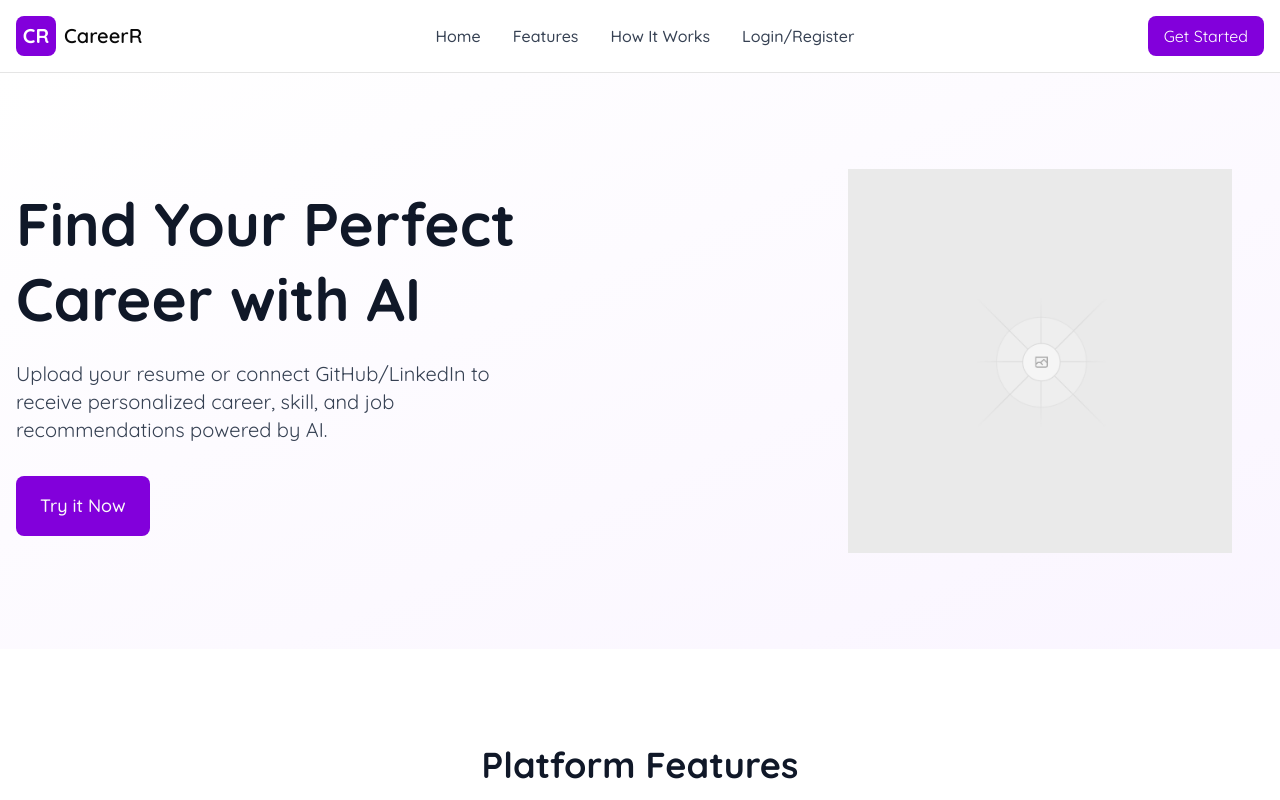
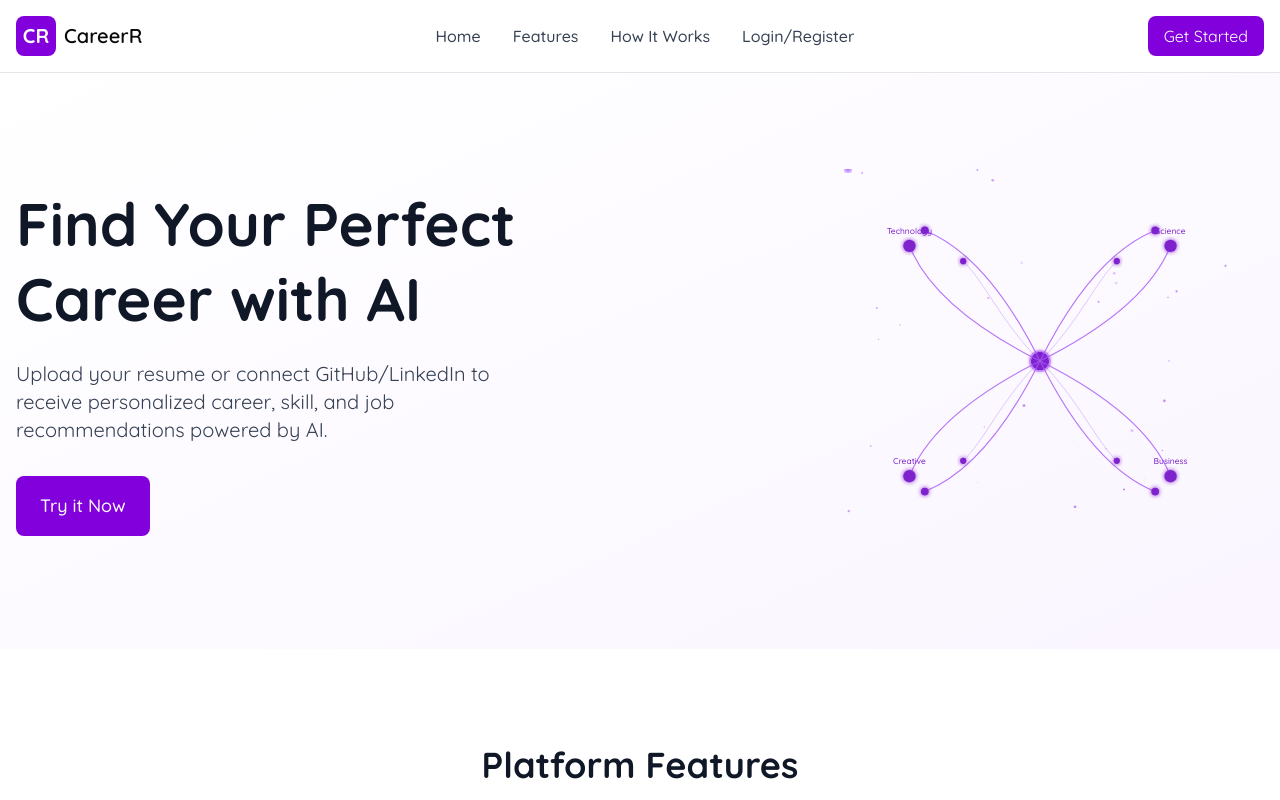
Before and after one commit to Sugat-Ghimire/career_recommendation_platform, a Next.js app: page / in a window 1280 px wide. Shown: the top 800 px of the page. Built offline with nearby package versions, Linux system fonts and the light colour scheme.

Commit message:
added animations to the hero section and done some basic upgrades

```diff
--- /dev/null
+++ b/components/animations/BrainNetworkAnimation.tsx
@@ -0,0 +1,286 @@
+"use client";
+
+import { useState, useEffect } from "react";
+import { motion } from "framer-motion";
+
+interface Point {
+  x: number;
+  y: number;
+}
+
+interface Path {
+  d: string;
+  delay: number;
+  duration: number;
+}
+
+interface Node {
+  cx: number;
+  cy: number;
+  r: number;
+  label: string;
+  delay: number;
+}
+
+interface BackgroundNeuron {
+  cx: number;
+  cy: number;
+  r: number;
+  duration: number;
+  delay: number;
+}
+
+interface Particle {
+  path: string;
+  duration: number;
+  delay: number;
+}
+
+export default function BrainNetworkAnimation() {
+  const [mounted, setMounted] = useState(false);
+
+  useEffect(() => {
+    setMounted(true);
+  }, []);
+
+  if (!mounted) return null;
+
+  const core: Point = { x: 250, y: 250 };
+
+  const paths: Path[] = [
+    { d: "M250,250 C150,200 100,150 80,100", delay: 0.2, duration: 1.5 },
+    { d: "M250,250 C350,200 400,150 420,100", delay: 0.3, duration: 2 },
+    { d: "M250,250 C150,300 100,350 80,400", delay: 0.6, duration: 1.5 },
+    { d: "M250,250 C350,300 400,350 420,400", delay: 0.8, duration: 1.5 },
+    { d: "M250,250 C200,150 150,100 100,80", delay: 1, duration: 1.5 },
+    { d: "M250,250 C300,150 350,100 400,80", delay: 1.2, duration: 1.5 },
+    { d: "M250,250 C200,350 150,400 100,420", delay: 1.3, duration: 1.5 },
+    { d: "M250,250 C300,350 350,400 400,420", delay: 1.6, duration: 1.5 },
+  ];
+
+  const secondaryPaths: Path[] = [
+    { d: "M250,250 C200,200 180,150 150,120", delay: 0.3, duration: 2 },
+    { d: "M250,250 C300,200 320,150 350,120", delay: 0.4, duration: 2 },
+    { d: "M250,250 C200,300 180,350 150,380", delay: 0.7, duration: 2 },
+    { d: "M250,250 C300,300 320,350 350,380", delay: 0.8, duration: 2 },
+  ];
+
+  const nodes: Node[] = [
+    { cx: 80, cy: 100, r: 8, label: "Technology", delay: 1.8 },
+    { cx: 420, cy: 100, r: 8, label: "Science", delay: 2 },
+    { cx: 80, cy: 400, r: 8, label: "Creative", delay: 2.2 },
+    { cx: 420, cy: 400, r: 8, label: "Business", delay: 2.4 },
+    { cx: 100, cy: 80, r: 5, label: "", delay: 2.6 },
+    { cx: 400, cy: 80, r: 5, label: "", delay: 2.8 },
+    { cx: 100, cy: 420, r: 5, label: "", delay: 3 },
+    { cx: 400, cy: 420, r: 5, label: "", delay: 3.2 },
+    // Nodes for secondary paths
+    { cx: 150, cy: 120, r: 4, label: "", delay: 2.5 },
+    { cx: 350, cy: 120, r: 4, label: "", delay: 2.7 },
+    { cx: 150, cy: 380, r: 4, label: "", delay: 2.9 },
+    { cx: 350, cy: 380, r: 4, label: "", delay: 3.1 },
+  ];
+
+  const allPaths = [...paths, ...secondaryPaths];
+  const particles: Particle[] = allPaths.flatMap((path) =>
+    Array.from({ length: 2 }).map(() => ({
+      // 2 particles per path
+      path: path.d,
+      duration: 3 + Math.random() * 2,
+      delay: path.delay + 1.5 + Math.random(),
+    }))
+  );
+
+  const backgroundNeurons: BackgroundNeuron[] = Array.from({ length: 30 }).map(
+    () => ({
+      cx: Math.random() * 500,
+      cy: Math.random() * 500,
+      r: Math.random() * 1.5 + 0.5,
+      duration: 3 + Math.random() * 3,
+      delay: Math.random() * 5,
+    })
+  );
+
+  return (
+    <div className="h-full w-full flex items-center justify-center overflow-visible">
+      <motion.svg
+        viewBox="0 0 500 500"
+        className="w-full h-full"
+        fill="none"
+        initial={{ opacity: 0 }}
+        animate={{ opacity: 1 }}
+        transition={{ duration: 1 }}
+      >
+        <defs>
+          <linearGradient id="path-gradient" x1="0%" y1="0%" x2="100%" y2="0%">
+            <stop offset="0%" stopColor="#A855F7" stopOpacity="0" />
+            <stop offset="50%" stopColor="#A855F7" stopOpacity="1" />
+            <stop offset="100%" stopColor="#A855F7" stopOpacity="0" />
+          </linearGradient>
+          <filter id="glow" x="-50%" y="-50%" width="200%" height="200%">
+            <feGaussianBlur stdDeviation="3" result="blur" />
+            <feComposite in="SourceGraphic" in2="blur" operator="over" />
+          </filter>
+        </defs>
+
+        {/* Background Neurons */}
+        {backgroundNeurons.map((neuron, i) => (
+          <motion.circle
+            key={`bg-neuron-${i}`}
+            cx={neuron.cx}
+            cy={neuron.cy}
+            r={neuron.r}
+            fill="#A855F7"
+            opacity={0.5}
+            animate={{
+              opacity: [0.2, 0.7, 0.2],
+            }}
+            transition={{
+              duration: neuron.duration,
+              delay: neuron.delay,
+              repeat: Infinity,
+              ease: "easeInOut",
+            }}
+          />
+        ))}
+
+        {/* Central Core */}
+        <motion.circle
+          cx={core.x}
+          cy={core.y}
+          r={12}
+          fill="#7E22CE"
+          filter="url(#glow)"
+          animate={{
+            scale: [1, 1.1, 1],
+          }}
+          transition={{
+            duration: 3,
+            repeat: Infinity,
+            ease: "easeInOut",
+          }}
+        />
+        <motion.circle
+          cx={core.x}
+          cy={core.y}
+          r={12}
+          fill="transparent"
+          stroke="#C084FC"
+          strokeWidth={2}
+          animate={{
+            scale: [1, 2, 1],
+            opacity: [1, 0, 1],
+          }}
+          transition={{
+            duration: 3,
+            repeat: Infinity,
+            ease: "easeOut",
+          }}
+        />
+
+        {/* Connection Paths */}
+        {paths.map((path, i) => (
+          <motion.path
+            key={`path-${i}`}
+            d={path.d}
+            stroke="#A855F7"
+            strokeWidth={1.5}
+            strokeOpacity={0.8}
+            initial={{ pathLength: 0 }}
+            animate={{ pathLength: 1 }}
+            transition={{
+              duration: path.duration,
+              delay: path.delay,
+              ease: "circOut",
+            }}
+          />
+        ))}
+        {secondaryPaths.map((path, i) => (
+          <motion.path
+            key={`sec-path-${i}`}
+            d={path.d}
+            stroke="#A855F7"
+            strokeWidth={0.8}
+            strokeOpacity={0.5}
+            initial={{ pathLength: 0 }}
+            animate={{ pathLength: 1 }}
+            transition={{
+              duration: path.duration,
+              delay: path.delay,
+              ease: "circOut",
+            }}
+          />
+        ))}
+
+        {/* Nodes */}
+        {nodes.map((node, i) => (
+          <motion.g
+            key={`node-${i}`}
+            whileHover={{ scale: 1.2, zIndex: 10 }}
+            transition={{ type: "spring", stiffness: 300 }}
+          >
+            <motion.circle
+              cx={node.cx}
+              cy={node.cy}
+              r={node.r}
+              fill="#7E22CE"
+              filter="url(#glow)"
+              initial={{ scale: 0, opacity: 0 }}
+              animate={{ scale: 1, opacity: 1 }}
+              transition={{
+                type: "spring",
+                stiffness: 300,
+                damping: 15,
+                delay: node.delay,
+              }}
+            />
+            {node.label && (
+              <motion.text
+                x={node.cx}
+                y={node.cy - node.r - 8}
+                fontSize="11"
+                fontWeight="500"
+                fill="#7E22CE"
+                textAnchor="middle"
+                initial={{ opacity: 0 }}
+                animate={{ opacity: 1 }}
+                transition={{ duration: 1, delay: node.delay + 0.4 }}
+              >
+                {node.label}
+              </motion.text>
+            )}
+          </motion.g>
+        ))}
+
+        {/* Particles */}
+        {particles.map((particle, i) => (
+          <motion.circle
+            key={`particle-${i}`}
+            r={2}
+            fill="#C084FC"
+            filter="url(#glow)"
+            initial={{ opacity: 0 }}
+            animate={{
+              opacity: [0, 1, 0],
+            }}
+            transition={{
+              duration: particle.duration,
+              delay: particle.delay,
+              repeat: Infinity,
+              repeatType: "loop",
+              ease: "linear",
+            }}
+          >
+            <animateMotion
+              dur={`${particle.duration}s`}
+              begin={`${particle.delay}s`}
+              fill="freeze"
+              path={particle.path}
+              repeatCount="indefinite"
+            />
+          </motion.circle>
+        ))}
+      </motion.svg>
+    </div>
+  );
+}
--- a/components/landingPageComponents/hero-section.tsx
+++ b/components/landingPageComponents/hero-section.tsx
@@ -1,8 +1,8 @@
 "use client";
 
 import { Button } from "@/components/ui/button";
-import Image from "next/image";
 import { motion } from "framer-motion";
+import BrainNetworkAnimation from "../animations/BrainNetworkAnimation";
 
 export default function HeroSection() {
   return (
@@ -49,14 +49,7 @@ export default function HeroSection() {
             transition={{ duration: 0.7, delay: 0.3, ease: "easeOut" }}
           >
             <div className="relative w-full max-w-md h-80 md:h-96">
-              <Image
-                src="/pch.png?height=500&width=500"
-                alt="AI Career Guidance Illustration"
-                fill
-                className="object-contain"
-                priority
-                sizes="(max-width: 768px) 100vw, (max-width: 1200px) 50vw, 33vw"
-              />
+              <BrainNetworkAnimation />
             </div>
           </motion.div>
         </div>
```
Also changed, not shown: 1 other file (tests, documents, lock files or other folders).
